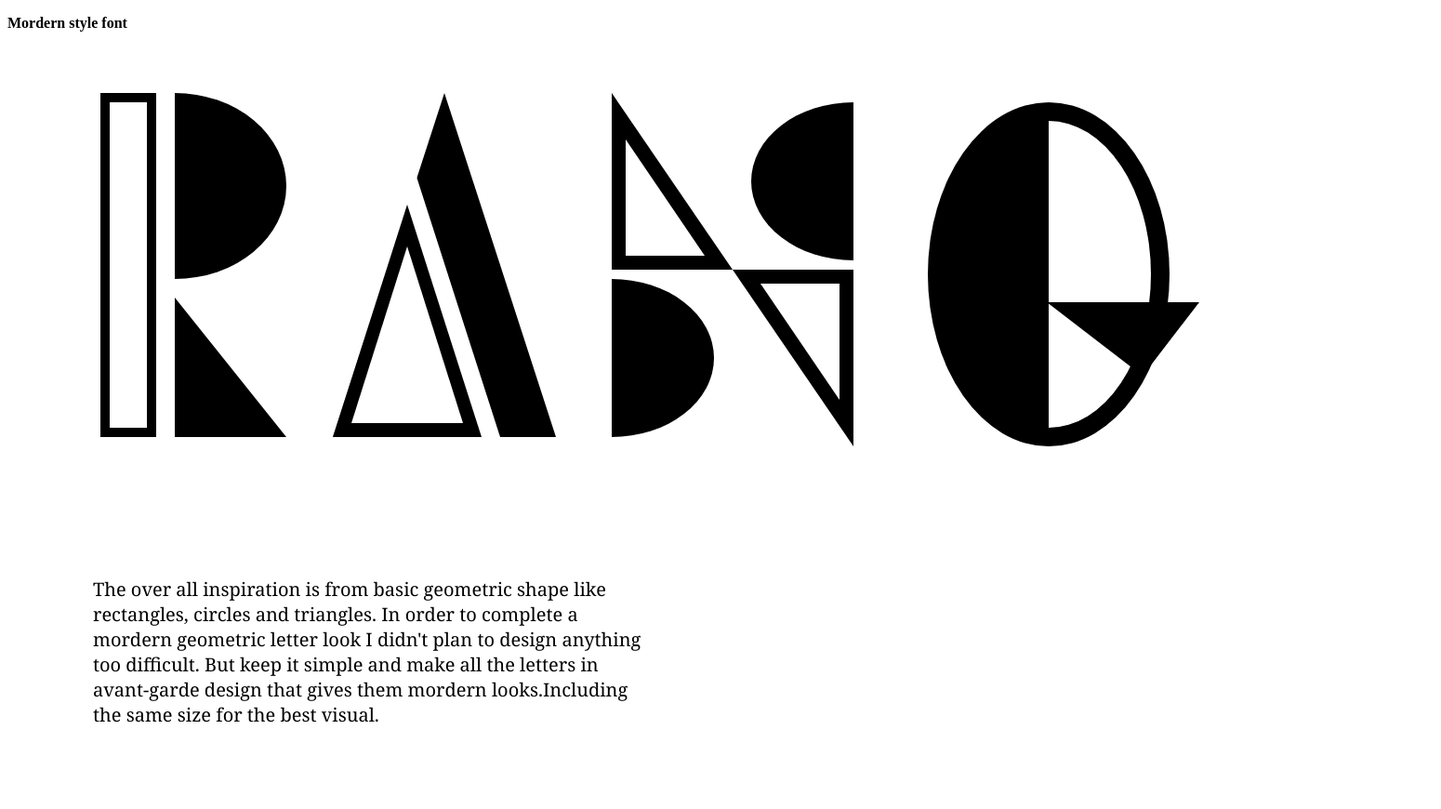
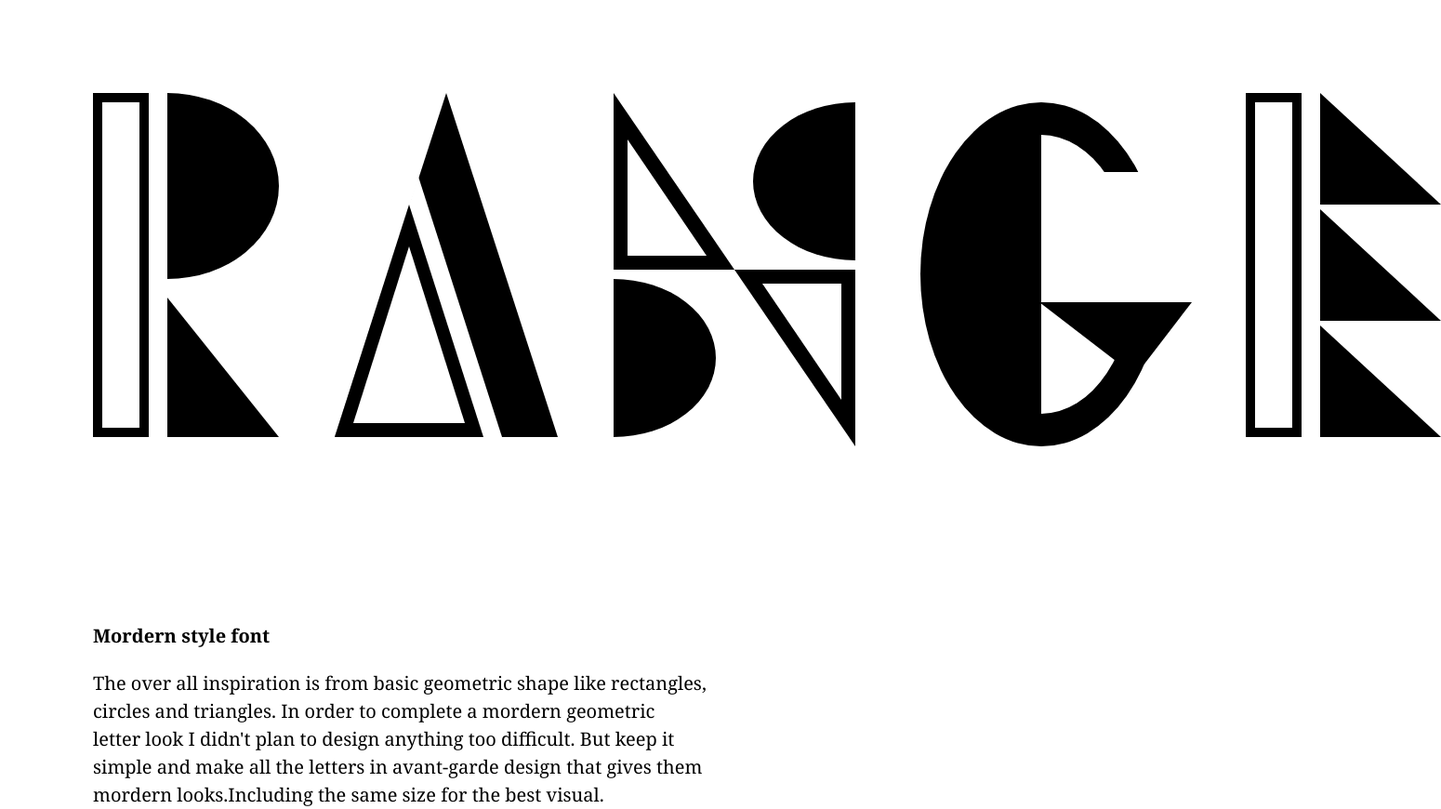
Before and after one commit to mmmmmm9/mmmmmm9.github.io, a plain HTML site: page font design/index.html in a window 1280 px wide. Shown: the whole page at 93% size, 1550 px wide, since content can reach past the window. Before the commit the page ends 800 px from the top, so only its background shows below. Drawn offline with Linux system fonts and the light colour scheme.

Commit message:
Update style.css

```diff
--- a/font design/style.css
+++ b/font design/style.css
@@ -5,12 +5,14 @@
 .R{
 	position: absolute;
 	top: 100px;
+	left:100px;
+
 }
+
 
 .R1{
 	width: 40px;
 	height: 350px;
-	left:100px;
 	border: 10px solid black;
 
 }
@@ -18,11 +20,20 @@
 .R2{
 	width: 200px;
 	height: 120px;
-	left:140px;
+	left:40px;
 	top: 40px;
 	transform: rotate(90deg);
 	border-radius: 50% / 100% 100% 0 0;
 	background-color: black;
+    transition: width 1s, height 1s, transform 1s;
+
+}
+
+.R2:hover {
+	background-color: red;
+    width: 200px;
+    height: 200px;
+    transform: rotate(180deg);
 }
 
 .R3{
@@ -30,7 +41,7 @@
 	height:0;
 	position:absolute;
 	top:220px;
-	left:180px;
+	left:80px;
 	border-right: 120px solid transparent;
 	border-bottom: 150px solid black;
 
@@ -39,13 +50,14 @@
 .A{
 	position: absolute;
 	top: 100px;
+	left: 100px;
 }
 
 .A1{
 	width:0;
 	height:0;
 	position:absolute;
-	left:350px;
+	left:260px;
 	border-left: 120px solid transparent;
 	border-right: 120px solid transparent;
 	border-bottom: 370px solid black;
@@ -56,7 +68,7 @@
 	width:0;
 	height:0;
 	position:absolute;
-	left:350px;
+	left:260px;
 	top: 90px;
 	border-left: 90px solid transparent;
 	border-right: 90px solid transparent;
@@ -68,7 +80,7 @@
 	width:0;
 	height:0;
 	position:absolute;
-	left:350px;
+	left:260px;
 	top: 120px;
 	border-left: 80px solid transparent;
 	border-right: 80px solid transparent;
@@ -79,7 +91,7 @@
 	width:0;
 	height:0;
 	position:absolute;
-	left:370px;
+	left:280px;
 	top: 165px;
 	border-left: 60px solid transparent;
 	border-right: 60px solid transparent;
@@ -90,13 +102,14 @@
 .N{
 	position: absolute;
 	top: 100px;
+	left:100px;
 }
 
 .N1{
 	width:0;
 	height:0;
 	position:absolute;
-	left:650px;
+	left:560px;
 	border-right:130px solid transparent;
 	border-bottom: 190px solid black;
 
@@ -105,7 +118,7 @@
 	width:0;
 	height:0;
 	position:absolute;
-	left:665px;
+	left:575px;
 	top: 50px;
 	border-right:85px solid transparent;
 	border-bottom: 125px solid white;
@@ -116,7 +129,7 @@
 	width:0;
 	height:0;
 	position:absolute;
-	left:780px;
+	left:690px;
 	top: 190px;
 	border-left:130px solid transparent;
 	border-top: 190px solid black;
@@ -126,7 +139,7 @@
 	width:0;
 	height:0;
 	position:absolute;
-	left:810px;
+	left:720px;
 	top: 205px;
 	border-left:85px solid transparent;
 	border-top: 125px solid white;
@@ -136,7 +149,7 @@
 .N5{
 	width: 170px;
 	height: 110px;
-	left:620px;
+	left:530px;
 	top: 230px;
 	transform: rotate(90deg);
 	border-radius: 50% / 100% 100% 0 0;
@@ -145,7 +158,7 @@
 .N6{
 	width: 170px;
 	height: 110px;
-	left:770px;
+	left:680px;
 	top: 40px;
 	transform: rotate(270deg);
 	border-radius: 50% / 100% 100% 0 0;
@@ -155,12 +168,13 @@
 .G{
 	position: absolute;
 	top: 100px;
+	left:100px;
 }
 
 .G1{
 	width: 370px;
 	height: 130px;
-	left:870px;
+	left:770px;
 	top: 130px;
 	transform: rotate(270deg);
 	border-radius: 50% / 100% 100% 0 0;
@@ -169,17 +183,17 @@
 .G2{
 	width: 370px;
 	height: 130px;
-	left:1000px;
+	left:900px;
 	top: 130px;
 	transform: rotate(90deg);
 	border-radius: 50% / 100% 100% 0 0;
 	background-color: black;
 }
 .G3{
-	width: 330px;
-	height: 110px;
-	left:1010px;
-	top: 140px;
+	width: 300px;
+	height: 100px;
+	left:920px;
+	top: 145px;
 	transform: rotate(90deg);
 	border-radius: 50% / 100% 100% 0 0;
 	background-color: white;
@@ -188,11 +202,64 @@
 	width:0;
 	height:0;
 	position:absolute;
-	left:1150px;
+	left:1050px;
 	top: 160px;
 	transform: rotate(-52.5deg);
 	border-right:100px solid transparent;
 	border-bottom: 130px solid black;
+
+}
+.G5{
+	width: 100px;
+	height: 140px;
+	background: white;
+	left: 1080px;
+	top: 85px;
+}
+
+
+.E{
+	position: absolute;
+	top: 100px;
+	left: 100px;
+}
+
+.E1{
+	width: 40px;
+	height: 350px;
+	left: 1240px;
+	border: 10px solid black;
+
+}
+.E2{
+	width:0;
+	height:0;
+	position:absolute;
+	left:1320px;
+	border-right: 130px solid transparent;
+	border-bottom: 120px solid black;
+
+}
+.E3{
+	width:0;
+	height:0;
+	position:absolute;
+	top:125px;
+	left:1320px;
+	border-right: 130px solid transparent;
+	border-bottom: 120px solid black;
+
+}
+
+
+.E4{
+	width:0;
+	height:0;
+	position:absolute;
+	top:250px;
+	left:1320px;
+	border-right: 130px solid transparent;
+	border-bottom: 120px solid black;
 
 }
 
@@ -221,11 +288,23 @@
 
 
 
-.font{
+
+.title{
 	position: absolute;
 	font-family: Georgia;
 	font-size: 20px;
 	width: 600px;
-	top: 600px;
+	top: 650px;
+	left: 100px;
+
+}
+
+.font{
+	line-height: 30px;
+	position: absolute;
+	font-family: Georgia;
+	font-size: 20px;
+	width: 660px;
+	top: 700px;
 	left: 100px;
 }
```
